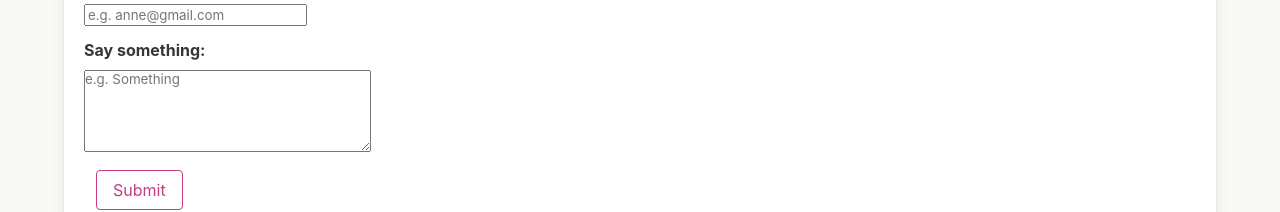
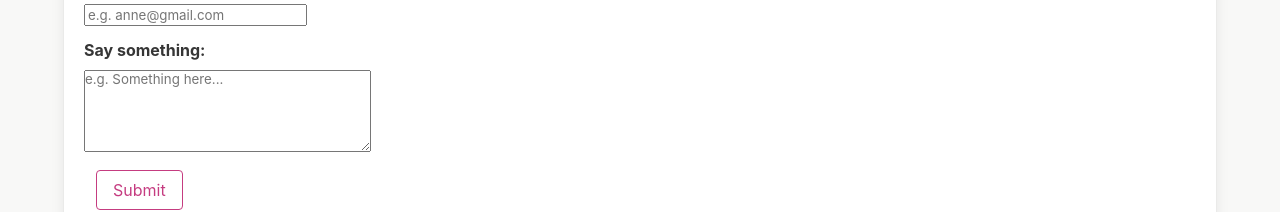
Before and after one commit to victoriamcn/React-Portfolio, a React (Create React App) app in the folder portfolio/: page / in a window 1280 px wide. Shown: the part 2496-2708 px from the top of the page. Built offline with nearby package versions, Linux system fonts and the light colour scheme; some icons are missing; a web font is replaced by a local one.

Commit message:
BUG: contact form set up, but when i try and submit, I get errors instead of a message that I submitted

```diff
--- a/portfolio/src/components/Contact.js
+++ b/portfolio/src/components/Contact.js
@@ -1,7 +1,9 @@
 import React from 'react';
 import { useState } from 'react';
-import { useForm } from "react-hook-form";
+// import { useForm } from "react-hook-form";
 
+import {validateEmail} from "./utils/validateEmail"
+//import {checkLength} from "./utils/checkLength"
 
 const Contact = () => {
     // Here we set two state variables for firstName and lastName using `useState`
@@ -30,19 +32,21 @@ const Contact = () => {
         // Preventing the default behavior of the form submit (which is to refresh the page)
         event.preventDefault();
 
-        // email regex validation
-        const isEmail = (email) =>
-            /^[A-Z0-9._%+-]+@[A-Z0-9.-]+\.[A-Z]{2,4}$/i.test(email);
 
         // First we check to see if the email is not valid or if the userName is empty. If so we set an error message to be displayed on the page.
-        if (!isEmail(email)) {
-            setErrorMessage('Email is invalid.');
+        if (!validateEmail(email) || !name) {
+            setErrorMessage('Name or email is invalid. Both are required for submission.');
             // We want to exit out of this code block if something is wrong so that the user can correct it
             return;
         }
 
+        if (!setMessage(message)) {
+            setErrorMessage('Message required.');
+            return
+        }
+
         // Alert the person wanting to contact me that the message has been sent
-        alert(`Thank you, ${name}! I will get back to you ASAP with the email you provided.`);
+        alert(`Thank you, ${name}! I will get back to you ASAP with the email you provided. Your message says: ${message}`);
         setName('');
         setEmail('');
         setMessage('');
@@ -70,13 +74,27 @@ const Contact = () => {
                 <div className="field">
                     <label className="label">Email:</label>
                     <div className="control">
-                        <input id="email" value={email} onChange={handleInputChange} name="email" type="email" placeholder="e.g. anne@gmail.com" required />
+                        <input id="email"
+                        value={email}
+                        onChange={handleInputChange}
+                        name="email"
+                        type="email"
+                        placeholder="e.g. anne@gmail.com"
+                        required />
                     </div>
                 </div>
 
                 <label className="label">Say something:</label>
                 <div className="control">
-                    <textarea id="message" value={message} onChange={handleInputChange} name="textarea" placeholder="e.g. Something" rows="5" cols="30" required></textarea>
+                    <textarea id="message"
+                    value={message}
+                    onChange={handleInputChange}
+                    name="textarea"
+                    placeholder="e.g. Something here..."
+                    rows="5"
+                    cols="30"
+                    required>
+                    </textarea>
                 </div>
 
                 <div className="control">
--- /dev/null
+++ b/portfolio/src/components/utils/checkLength.js
@@ -0,0 +1,5 @@
+// import React from 'react';
+// import {useState} from 'react';
+
+
+// export function checkLength ()
--- /dev/null
+++ b/portfolio/src/components/utils/validateEmail.js
@@ -0,0 +1,6 @@
+// email regex validation
+
+export function validateEmail(email) {
+    var re = /^(([^<>()[\]\\.,;:\s@"]+(\.[^<>()[\]\\.,;:\s@"]+)*)|(".+"))@((\[[0-9]{1,3}\.[0-9]{1,3}\.[0-9]{1,3}\.[0-9]{1,3}\])|(([a-zA-Z\-0-9]+\.)+[a-zA-Z]{2,}))$/;
+    return re.test(String(email).toLowerCase());
+}
```
